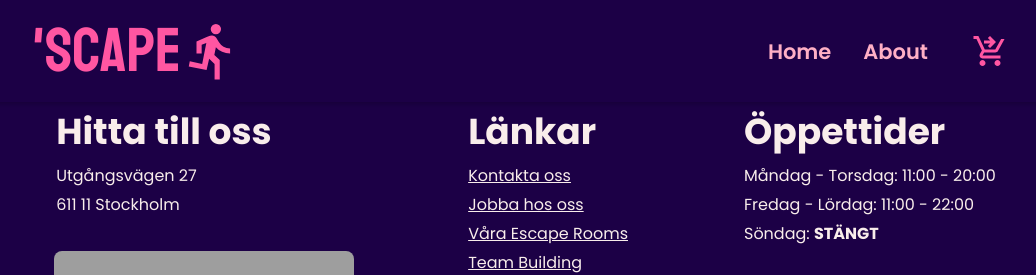
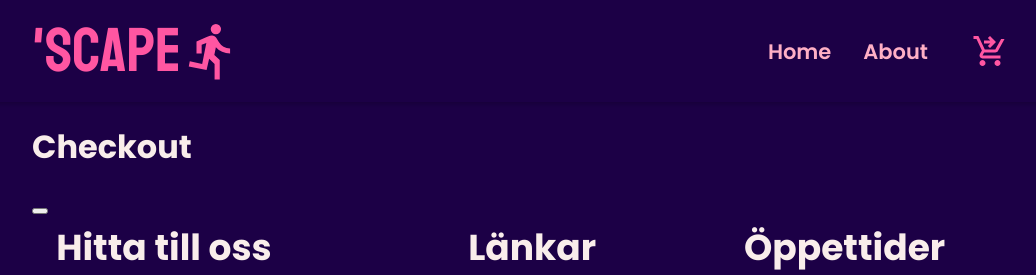
Before and after one commit to moasjogren/vue-upplevelse, a Vue app in the folder v-plain/: page /checkout in a window 1280 px wide. Shown: the top 275 px of the page, without its empty margins (114-1150 px from the left). Built offline with nearby package versions, Linux system fonts and the light colour scheme; grey boxes are pictures that could not be loaded.

Commit message:
added checkout

```diff
--- a/v-plain/package.json
+++ b/v-plain/package.json
@@ -10,6 +10,7 @@
   },
   "dependencies": {
     "pinia": "^3.0.4",
+    "pinia-plugin-persistedstate": "^4.7.1",
     "vue": "^3.5.24",
     "vue-router": "^4.6.3"
   },
--- a/v-plain/src/main.ts
+++ b/v-plain/src/main.ts
@@ -3,9 +3,11 @@
 import "./style.css";
 import App from "./App.vue";
 import router from "./router";
+import piniaPluginPersistedstate from 'pinia-plugin-persistedstate';
 
 const app = createApp(App);
 const pinia = createPinia();
+pinia.use(piniaPluginPersistedstate);
 
 app.use(pinia);
 app.use(router);
--- a/v-plain/src/router/index.ts
+++ b/v-plain/src/router/index.ts
@@ -2,10 +2,12 @@
 
 import Home from "../views/Home.vue";
 import About from "../views/About.vue";
+import Checkout from "../views/Checkout.vue";
 
 const routes = [
   { path: "/", name: "home", component: Home },
   { path: "/about", name: "about", component: About },
+  { path: "/checkout", name: "checkout", component: Checkout}
 ];
 
 const router = createRouter({
--- a/v-plain/src/store/cart.ts
+++ b/v-plain/src/store/cart.ts
@@ -1,13 +1,13 @@
 import { defineStore } from "pinia";
 import {ref} from "vue";
 
-type Item = {
+export type Item = {
     id: string,
     name: string,
     description: string
 }
 
-type Cart = {
+export type Cart = {
     items: Item[]
 }
 
@@ -23,4 +23,6 @@
             cart.value.items = cart.value.items.filter(item => item.id !== id)
         }
     }
+}, {
+    persist: true
 })
--- /dev/null
+++ b/v-plain/src/views/Checkout.vue
@@ -0,0 +1,24 @@
+<script setup lang="ts">
+import {useCartStore} from '../store/cart.ts'
+
+const cartStore = useCartStore()
+
+const buyAll = () => {
+    console.log("Bought all items")
+}
+
+</script>
+
+<template>
+  <h1>Checkout</h1>
+  <div class="checkout-container">
+    <ul class="checkout-lista">
+        <li v-for="item in cartStore.cart.items" :key="item.id">
+           <h3>{{ item.name }}</h3>
+           <p>{{ item.description }}</p>
+           <button @click="() => cartStore.removeItem(item.id)">Remove Item</button>
+        </li>
+    </ul>
+    <button @click="() => buyAll"></button>
+  </div>
+</template>
```
Also changed, not shown: 1 other file (tests, documents, lock files or other folders).
